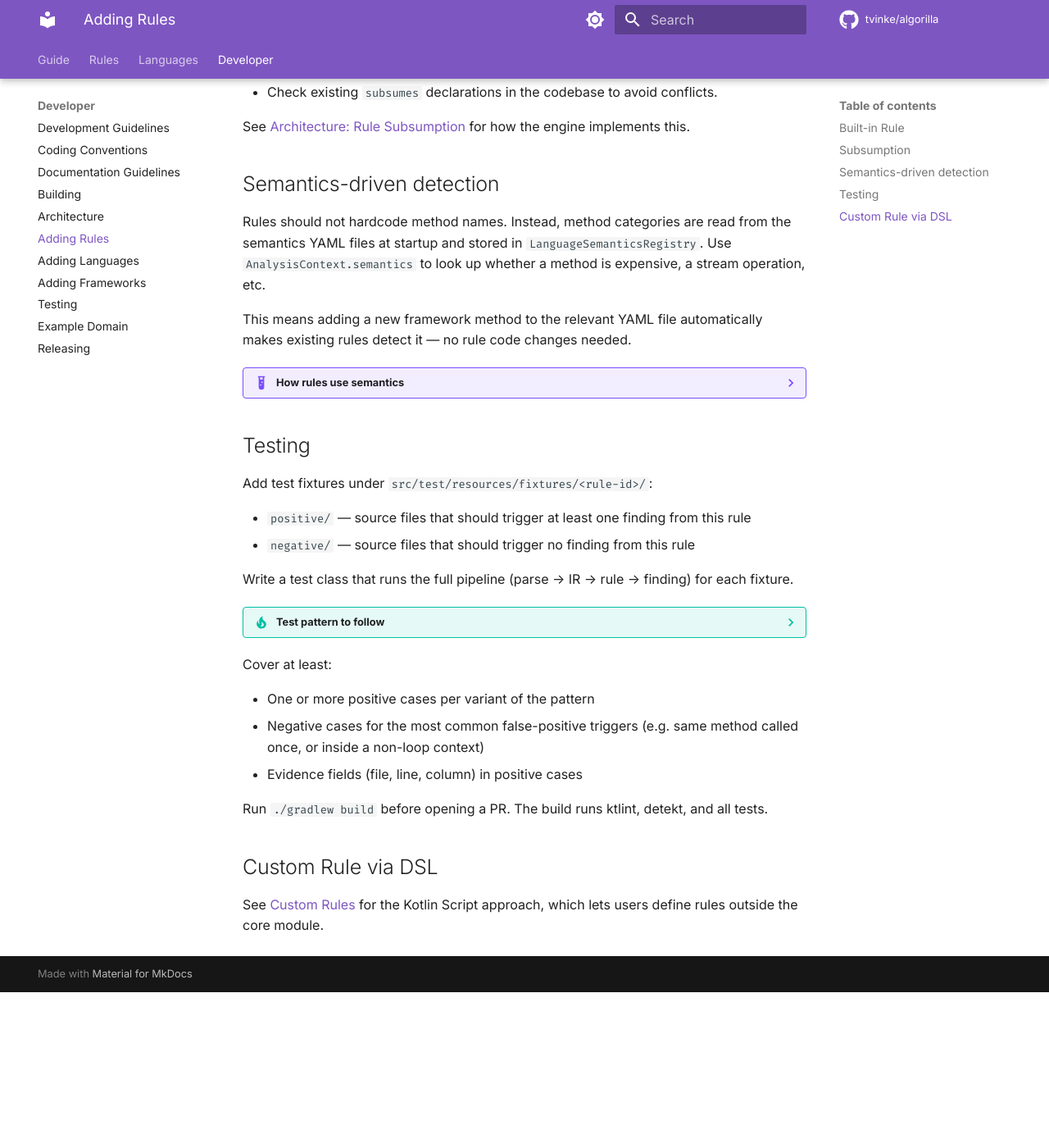
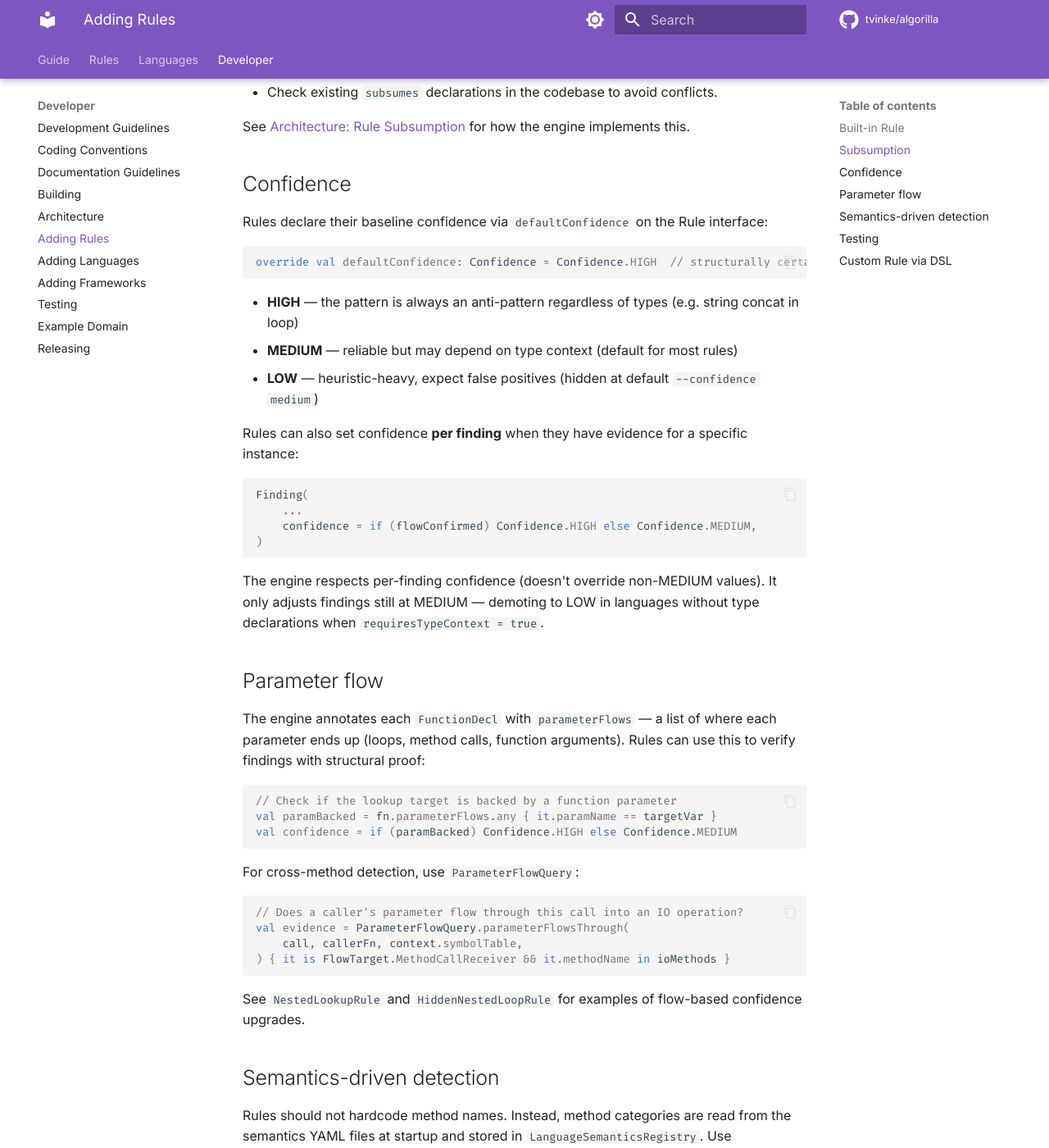
Before and after one commit to tvinke/algorilla, an MkDocs documentation site: the page built from docs/docs/developer/adding-rules.md, in a window 1280 px wide and 1400 px high, scrolled down 1363 px. Shown: the whole window at 82% size. Built offline with MkDocs 1.6.1 and Material for MkDocs 9.7.7, drawn with Linux system fonts in a browser that asks for light colours; comment, search, counter and statistics services are not loaded; before the commit the page ends 2573 px from its top, so only the background shows below that.

Commit message:
docs: dev docs for parameter flow + confidence, cross-file analysis update, CHANGELOG polish
- adding-rules.md: new sections on Confidence (defaultConfidence, per-finding)
  and Parameter Flow (parameterFlows, ParameterFlowQuery examples)
- cross-file-analysis.md: new Parameter Flow Analysis section
- CHANGELOG: remove backward-compat alias mention

````diff
--- a/docs/docs/developer/adding-rules.md
+++ b/docs/docs/developer/adding-rules.md
@@ -49,6 +49,50 @@ Guidelines:
 
 See [Architecture: Rule Subsumption](architecture.md#rule-subsumption) for how the engine implements this.
 
+## Confidence
+
+Rules declare their baseline confidence via `defaultConfidence` on the Rule interface:
+
+```kotlin
+override val defaultConfidence: Confidence = Confidence.HIGH  // structurally certain
+```
+
+- **HIGH** — the pattern is always an anti-pattern regardless of types (e.g. string concat in loop)
+- **MEDIUM** — reliable but may depend on type context (default for most rules)
+- **LOW** — heuristic-heavy, expect false positives (hidden at default `--confidence medium`)
+
+Rules can also set confidence **per finding** when they have evidence for a specific instance:
+
+```kotlin
+Finding(
+    ...
+    confidence = if (flowConfirmed) Confidence.HIGH else Confidence.MEDIUM,
+)
+```
+
+The engine respects per-finding confidence (doesn't override non-MEDIUM values). It only adjusts findings still at MEDIUM — demoting to LOW in languages without type declarations when `requiresTypeContext = true`.
+
+## Parameter flow
+
+The engine annotates each `FunctionDecl` with `parameterFlows` — a list of where each parameter ends up (loops, method calls, function arguments). Rules can use this to verify findings with structural proof:
+
+```kotlin
+// Check if the lookup target is backed by a function parameter
+val paramBacked = fn.parameterFlows.any { it.paramName == targetVar }
+val confidence = if (paramBacked) Confidence.HIGH else Confidence.MEDIUM
+```
+
+For cross-method detection, use `ParameterFlowQuery`:
+
+```kotlin
+// Does a caller's parameter flow through this call into an IO operation?
+val evidence = ParameterFlowQuery.parameterFlowsThrough(
+    call, callerFn, context.symbolTable,
+) { it is FlowTarget.MethodCallReceiver && it.methodName in ioMethods }
+```
+
+See `NestedLookupRule` and `HiddenNestedLoopRule` for examples of flow-based confidence upgrades.
+
 ## Semantics-driven detection
 
 Rules should not hardcode method names. Instead, method categories are read from the semantics YAML files at startup and stored in `LanguageSemanticsRegistry`. Use `AnalysisContext.semantics` to look up whether a method is expensive, a stream operation, etc.
````
Also changed, not shown: docs/docs/concepts/cross-file-analysis.md (+14 -0 lines), CHANGELOG.md.
